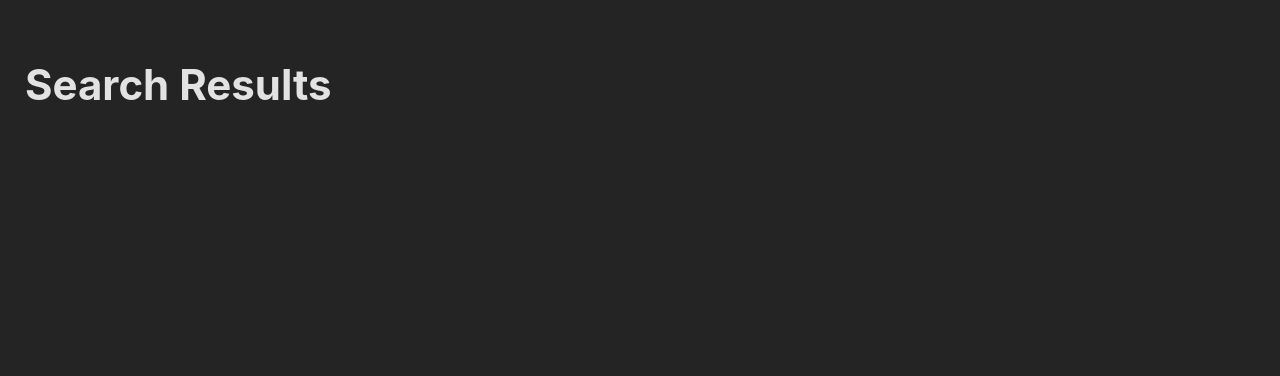
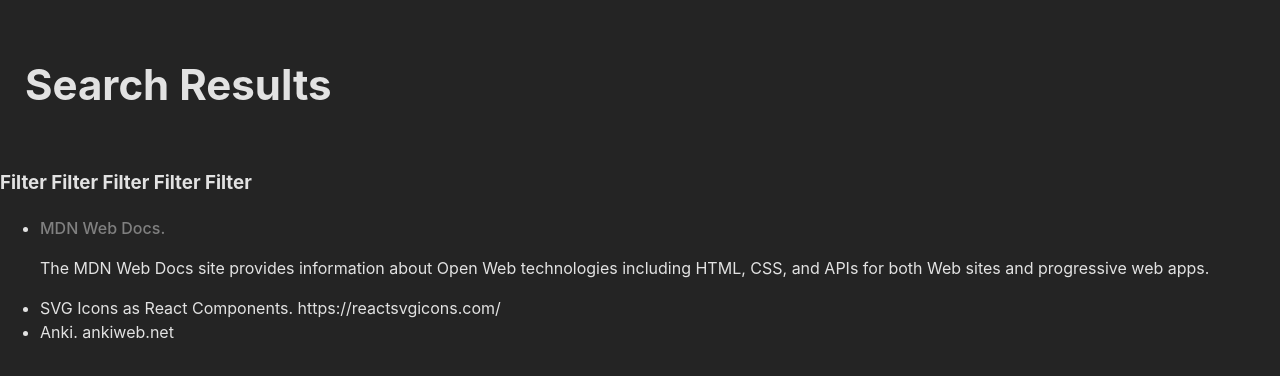
Before and after one commit to timlines/devresources, a website built with Vite: page results.html in a window 1280 px wide. Built offline with nearby package versions, Linux system fonts and the light colour scheme; no server answers.

Commit message:
update 1231

```diff
--- a/results.html
+++ b/results.html
@@ -10,6 +10,18 @@
     <body>
         <h1>Search Results</h1>
 
+        <h3> Filter Filter Filter Filter Filter </h3>
+
+
+
+        <ul>
+            <li><a href="https://developer.mozilla.org/en-US/">MDN Web Docs.</a><p>The MDN Web Docs site provides information about Open Web technologies including HTML, CSS, and APIs for both Web sites and progressive web apps.</p> </li>
+            <li>SVG Icons as React Components. https://reactsvgicons.com/</li>
+            <li>Anki. ankiweb.net</li>
+        </ul>
+
+
+
 
 
 
```
